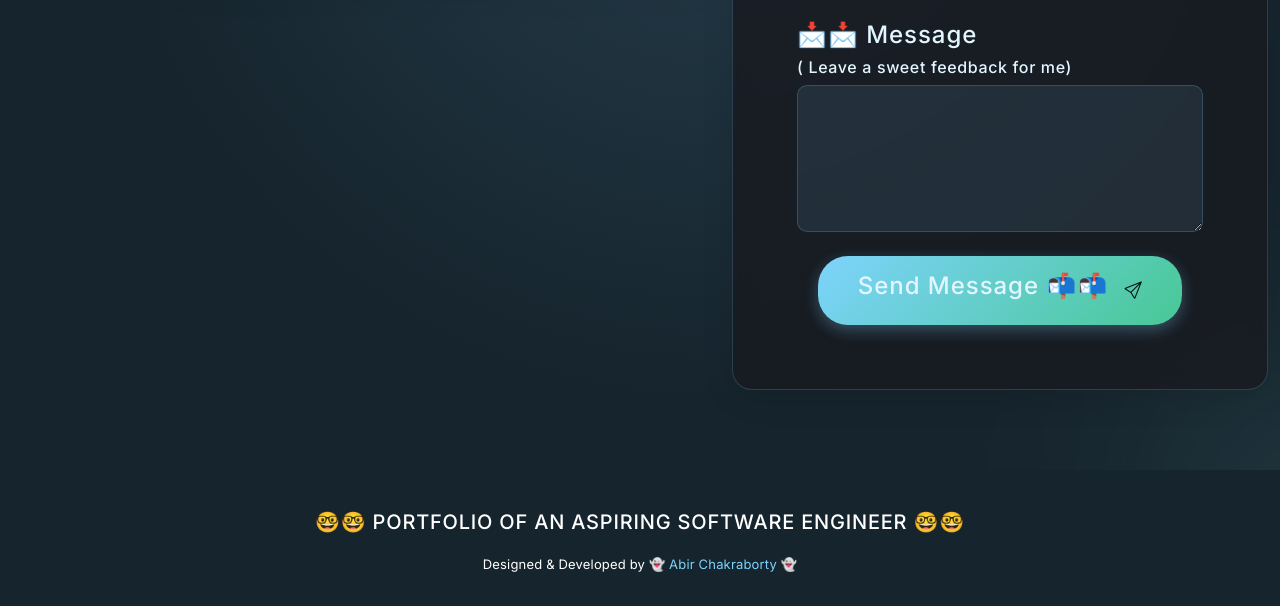
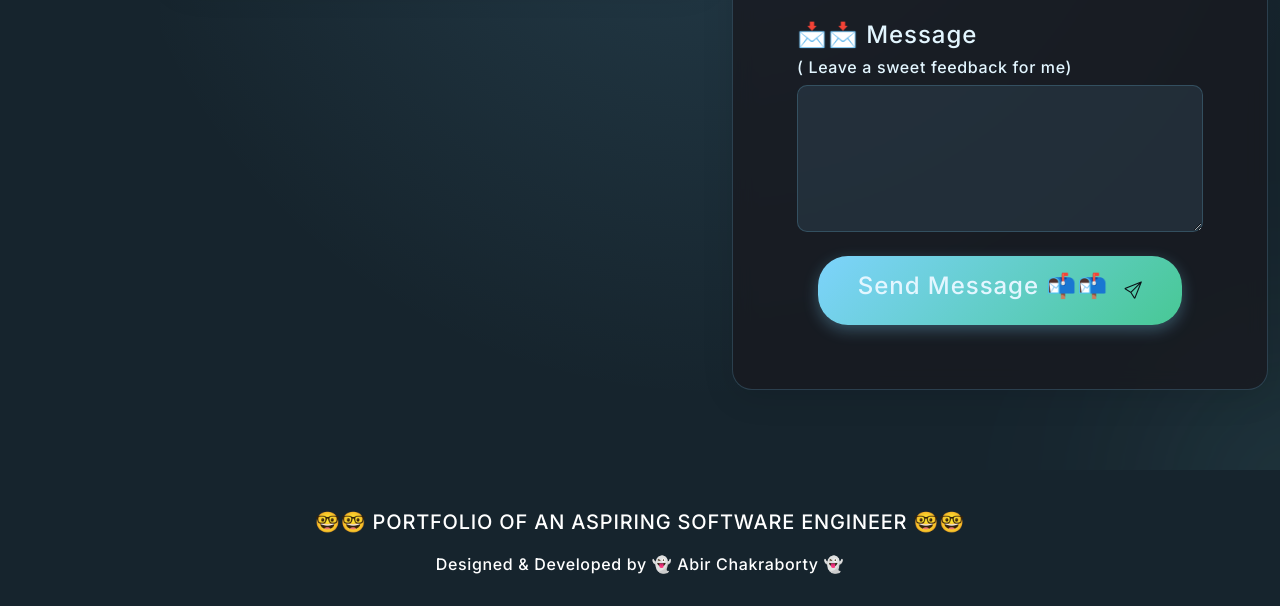
Before and after one commit to AbirChakraborty1703/IamAbir, a website: page index.html in a window 1280 px wide. Shown: the part 10943-11549 px from the top of the page. Drawn offline with Linux system fonts and the light colour scheme.

Commit message:
Update index.html

```diff
--- a/index.html
+++ b/index.html
@@ -1042,7 +1042,7 @@ not data collection) </h6></label>
     <p class="mb-3"><h5> 🤓🤓 PORTFOLIO OF AN ASPIRING SOFTWARE ENGINEER 🤓🤓</h5></p>
     <div class="credits">
 
-      Designed & Developed by <a href="https://bootstrapmade.com/"> 👻 Abir Chakraborty 👻</a>
+     <h6> Designed & Developed by  👻 Abir Chakraborty 👻 </h6>
     </div>
   </div>
 </footer>
```
